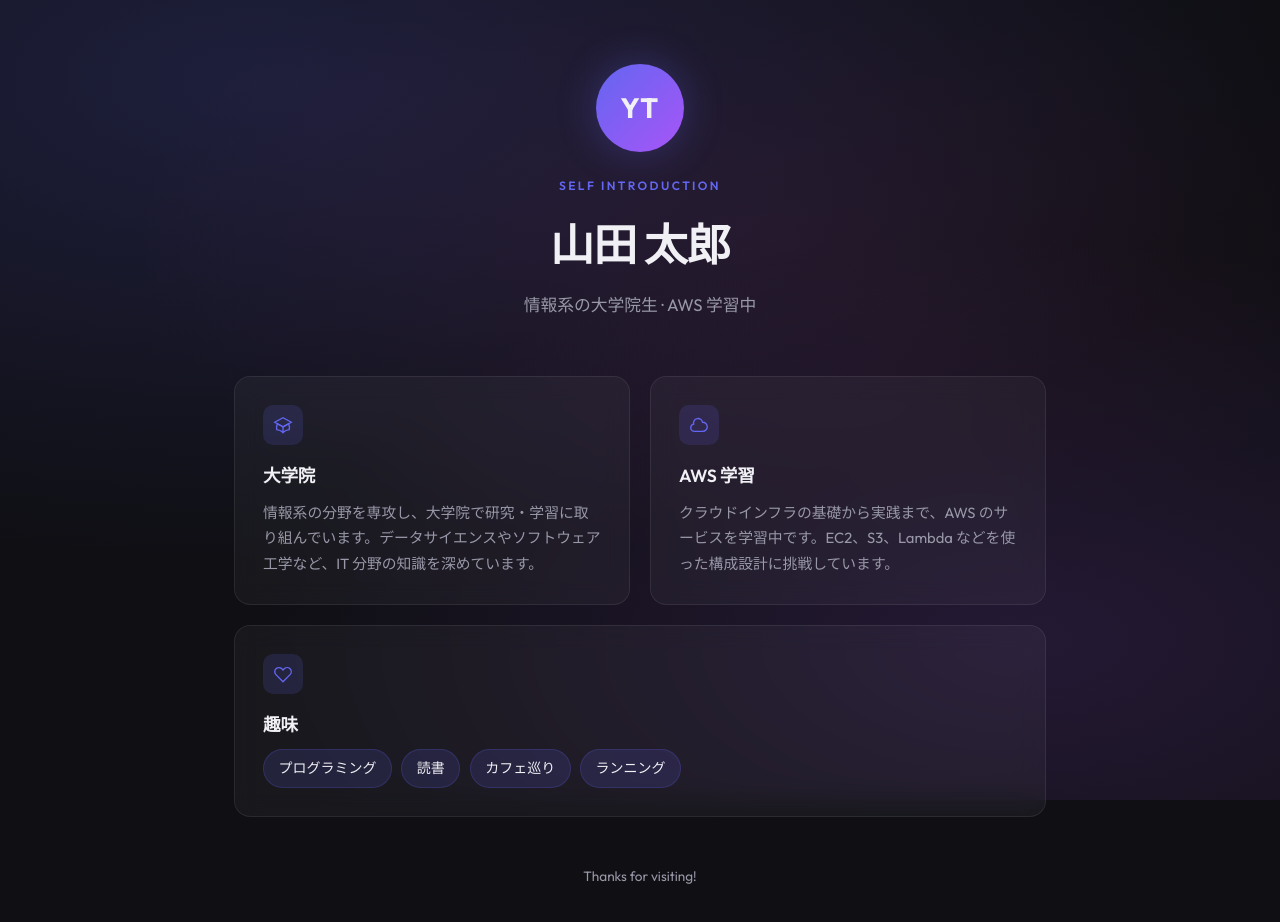
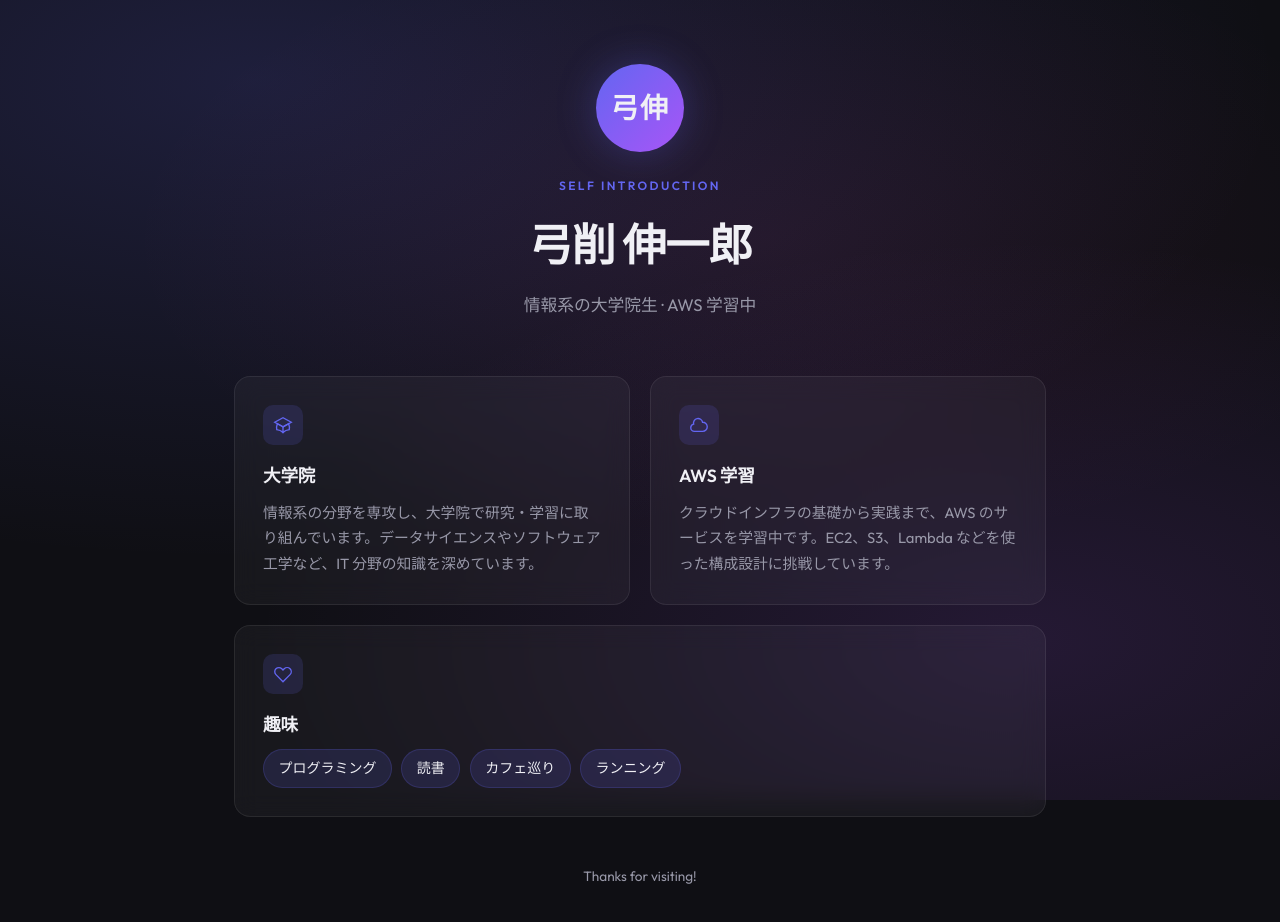
Before and after one commit to whereismyjacket-yuge/my-first-site, a plain HTML site: page index.html in a window 1280 px wide. Drawn offline with Linux system fonts and the light colour scheme.

Commit message:
first commit

```diff
--- a/index.html
+++ b/index.html
@@ -3,7 +3,7 @@
 <head>
   <meta charset="UTF-8">
   <meta name="viewport" content="width=device-width, initial-scale=1.0">
-  <title>自己紹介 | 山田 太郎</title>
+  <title>自己紹介 | 弓削 伸一郎</title>
   <link rel="preconnect" href="https://fonts.googleapis.com">
   <link rel="preconnect" href="https://fonts.gstatic.com" crossorigin>
   <link href="https://fonts.googleapis.com/css2?family=Noto+Sans+JP:wght@400;500;700&family=Outfit:wght@400;600;700&display=swap" rel="stylesheet">
@@ -14,9 +14,9 @@
 
   <main class="container">
     <header class="hero">
-      <div class="avatar" aria-hidden="true">YT</div>
+      <div class="avatar" aria-hidden="true">弓伸</div>
       <p class="label">Self Introduction</p>
-      <h1 class="name">山田 太郎</h1>
+      <h1 class="name">弓削 伸一郎</h1>
       <p class="tagline">情報系の大学院生 · AWS 学習中</p>
     </header>
 
```
